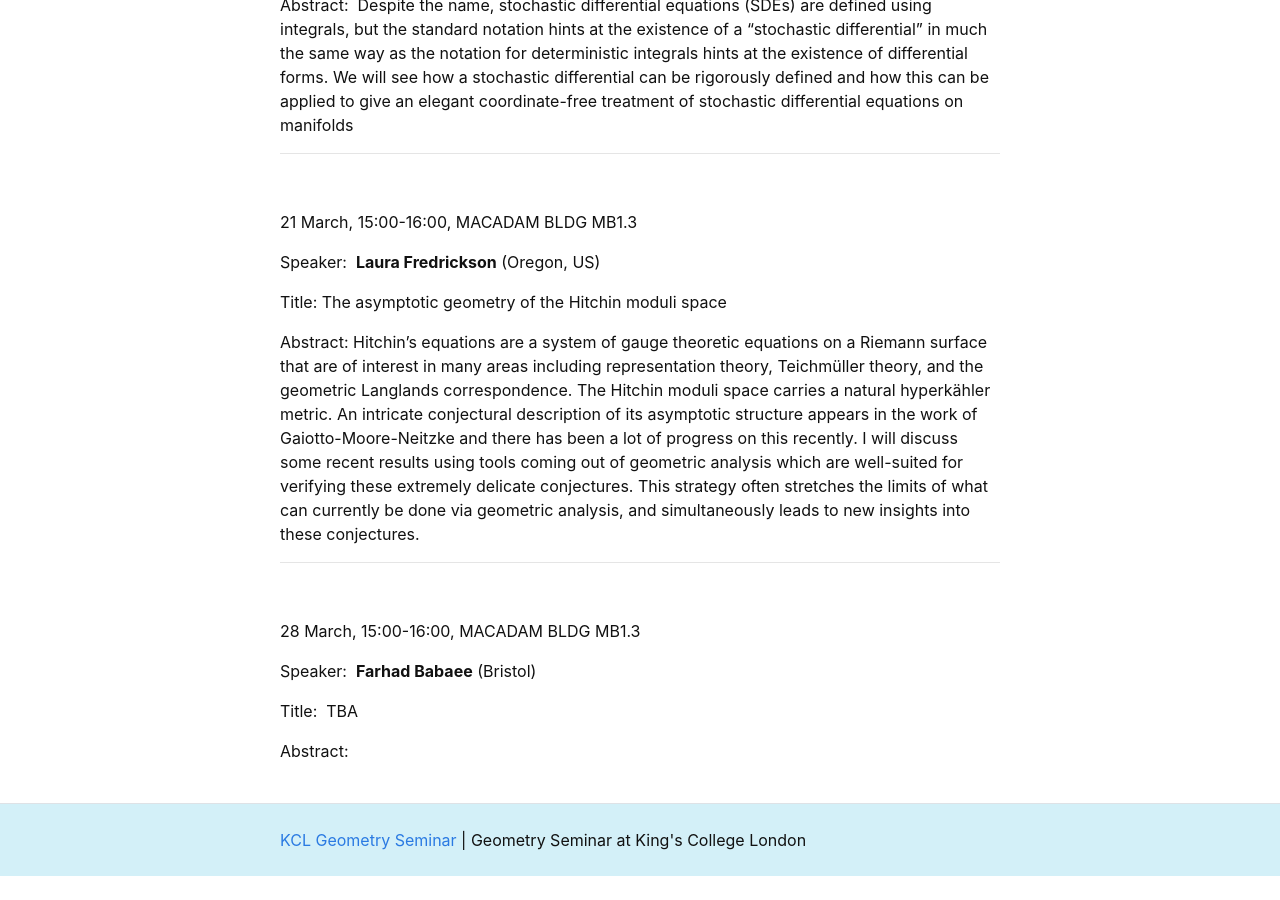
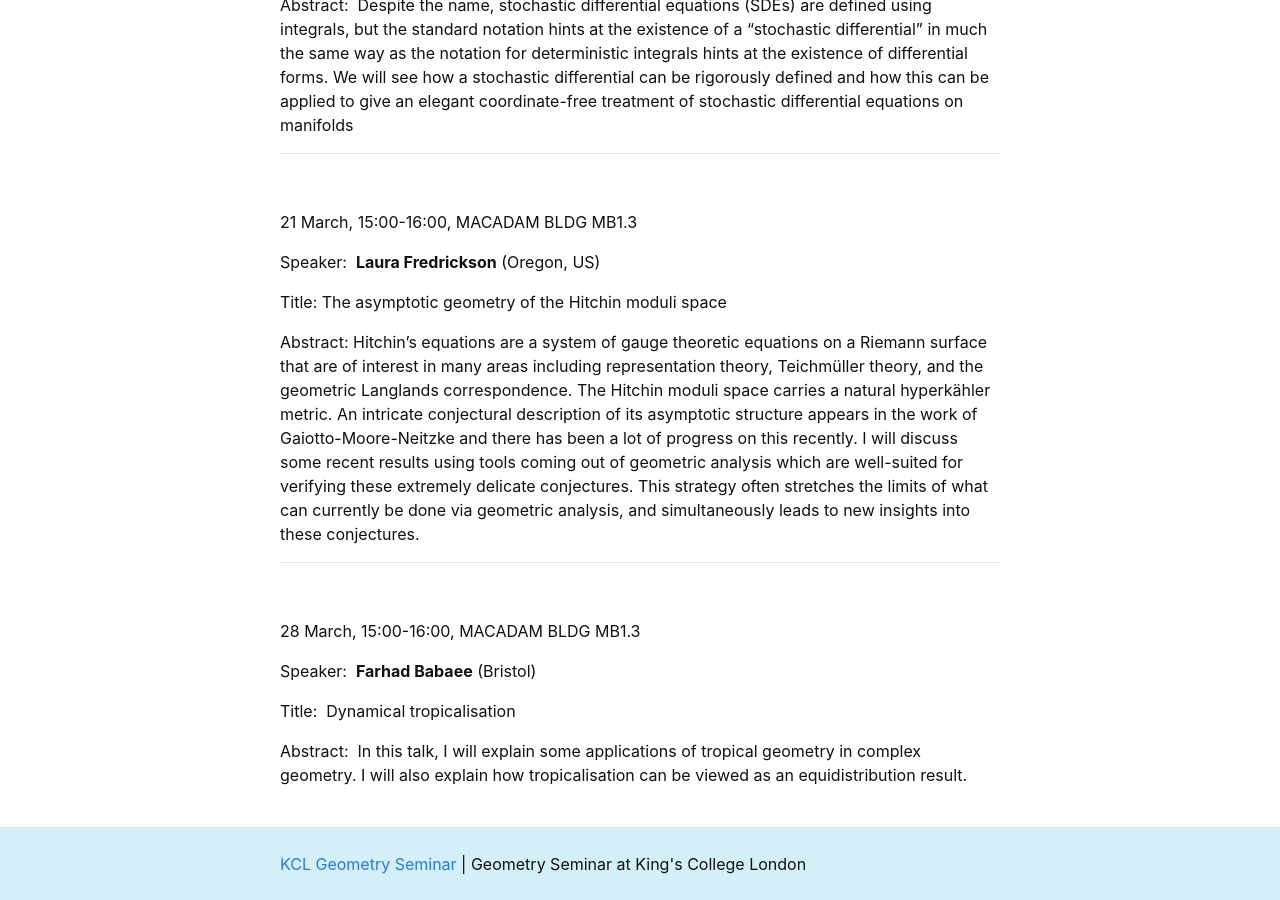
Before and after one commit to kcl-geometry-seminar/kcl-geometry-seminar.github.io, a Jekyll site: the page built from pages/index.md, in a window 1280 px wide and 900 px high, scrolled down 2856 px. Built offline with Jekyll 4.4.1, drawn with Linux system fonts in a browser that asks for light colours; formulas are drawn with MathJax 3; a script that is not in the unit is left out; before the commit the page ends 3732 px from its top, so only the background shows below that.

Commit message:
Updated index.md
Added the title and abstract for Farhad Babaee's talk.

```diff
--- a/pages/index.md
+++ b/pages/index.md
@@ -127,6 +127,6 @@ Abstract: Hitchin's equations are a system of gauge theoretic equations on a Rie
 
 Speaker:&nbsp; **Farhad Babaee** (Bristol)
 
-Title:&nbsp; TBA
+Title:&nbsp; Dynamical tropicalisation
 
-Abstract:&nbsp;
+Abstract:&nbsp; In this talk, I will explain some applications of tropical geometry in complex geometry. I will also explain how tropicalisation can be viewed as an equidistribution result.
```
